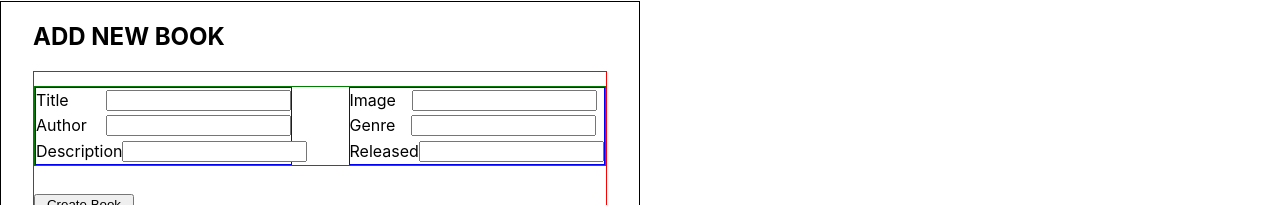
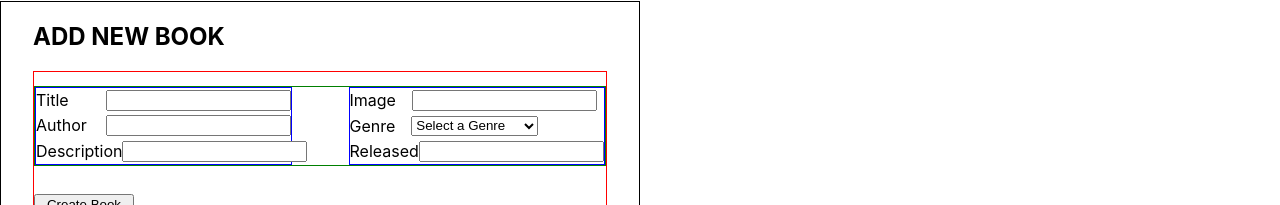
Before and after one commit to digitalents-academy/react_library, a React (Create React App) app in the folder react_library_frontend/: page / in a window 1280 px wide. Shown: the part 81-286 px from the top of the page. Built offline with nearby package versions, Linux system fonts and the light colour scheme; no server answers.

Commit message:
Genres filter form

```diff
--- a/react_library_frontend/src/book-page.css
+++ b/react_library_frontend/src/book-page.css
@@ -1,11 +1,12 @@
 .book-page {
     margin: 50px;
+    font-family: 'Raleway', sans-serif;
+    line-height: 1.6;
+}
+
+.img-and-text {
     display: flex;
     gap: 50px;
-    font-family: 'Raleway', sans-serif;
-    line-height: 1.6;
-
-
 }
 
 .book-image {
@@ -32,3 +33,23 @@
     font-size: 20px;
     text-shadow: 2px 2px lightgrey;
 }
+
+.recom-div {
+    margin-top: 50px;
+}
+
+.recom-all {
+    display: flex;
+    align-items: flex-end;
+    gap: 20px;
+}
+
+.recom-one {
+    text-align: center;
+    width: 150px;
+    font-weight: 600;
+}
+
+.recom-one img {
+    width: 150px;
+}
--- a/react_library_frontend/src/components/BookPage.js
+++ b/react_library_frontend/src/components/BookPage.js
@@ -2,15 +2,12 @@ import React, { useEffect, useState } from 'react'
 import { useParams } from 'react-router'
 import axios from 'axios'
 import '../book-page.css'
-
+import { Link } from 'react-router-dom'
 
 function BookPage( {books} ) {
 
     const [book, setBook] = useState({})
     const bookId = useParams()
-
-
-
 
     // Fetch individual book & save to state
     useEffect(() => {
@@ -19,21 +16,36 @@ function BookPage( {books} ) {
         .catch((error) => console.log(error))
     }, [book])
 
+    // Recommended books
+    const otherBooks = books.filter((b) => b.id !== book.id)
+    const sameAuthorOrGenre = otherBooks.filter((b) => b.author === book.author || b.genre === book.genre)
+
     return (
         <div className='book-page'>
-            {book.img && <img className='book-image' src={book.img} alt='cover'/>}
-            <div className='book-text'>
-                {book.title && <h1> {book.title} </h1>}
-                {book.author && <p><b> Author: </b>{book.author}</p>}
-                {book.genre && <p><b> Genre: </b>{book.genre}</p>}
-                {book.releaseYear && <p><b> Released: </b>{book.releaseYear}</p>}
-                {book.description && <p><b> Description: </b>{book.description}</p>}
-                <p className={book.loanStatus ? 'status-loaned' : 'status-available'}> {book.loanStatus ? "NOT AVAILABLE" : "AVAILABLE"}</p>
-
-
+            <div className='img-and-text'>
+                <img className='book-image' src={book.img} alt='book cover'/>
+                <div className='book-text'>
+                    <h1> {book.title} </h1>
+                    <p><b> Author: </b>{book.author}</p>
+                    {book.genre && <p><b> Genre: </b>{book.genre}</p>}
+                    {book.releaseYear && <p><b> Released: </b>{book.releaseYear}</p>}
+                    {book.description && <p><b> Description: </b>{book.description}</p>}
+                    <p className={book.loanStatus ? 'status-loaned' : 'status-available'}> {book.loanStatus ? "NOT AVAILABLE" : "AVAILABLE"}</p>
+                </div>
             </div>
 
-
+            {sameAuthorOrGenre.length > 0 &&
+                <div className="recom-div">
+                    <h2>Recommended books</h2>
+                    <div className='recom-all'>
+                        {sameAuthorOrGenre.map((recomBook) => (
+                            <div key={recomBook.id} className="recom-one">
+                                <img className='recom-image' src={recomBook.img} alt='book cover'/>
+                                <Link to={"/" + recomBook.id}><p>{recomBook.title}</p></Link>
+                            </div>
+                        ))}
+                    </div>
+                </div>}
         </div>
     )
 }
--- a/react_library_frontend/src/components/Search.js
+++ b/react_library_frontend/src/components/Search.js
@@ -32,7 +32,8 @@ function Search({ books }) {
                 <div className="filter-by-genre">
                     <select onChange={searchHandler} name="genres" id="genres">
                         <option value=""> Filter by Genre </option>
-                        {genres.map((genre) => <option key={genre}> {capitalize(genre)} </option> )}
+                        {genres.map((genre) => <option key={genre}> {genre} </option>)}
+                        {/* {genres.map((genre) => <option key={genre}> {capitalize(genre)} </option> )} */}
                     </select>
                 </div>
             </div>
--- a/react_library_frontend/src/components/form.js
+++ b/react_library_frontend/src/components/form.js
@@ -52,8 +52,21 @@ const Form = () => {
               <input type='text' id="image" name='image' required />
             </div>
             <div className="specific--form--div">
-              <label className='image__and__genre' htmlFor='genre'> Genre </label>
-              <input type='text' id="genre" name='genre' required />
+              <label for='genre' className='image__and__genre' htmlFor='genre'> Genre </label>
+              <select name='genres' id='genre'>
+                <option value=''>Select a Genre</option>
+                <option value='Non Fiction'>Non Fiction</option>
+                <option value='Biography'>Biography</option>
+                <option value='Hobbies'>Hobbies</option>
+                <option value='Self Improvement'>Self Improvement</option>
+                <option value='Fantasy'>Fantasy</option>
+                <option value='Thriller'>Thriller</option>
+                <option value='Romance'>Romance</option>
+                <option value='Horror'>Horror</option>
+                <option value='Philosophy'>Philosophy</option>
+                <option value='Sci-Fi'>Sci-Fi</option>
+              </select>
+              {/* <input type='text' id="genre" name='genre' required /> */}
             </div>
             <div className="specific--form--div">
               <label className='releaseYear' htmlFor='releaseYear'> Released </label>
```
